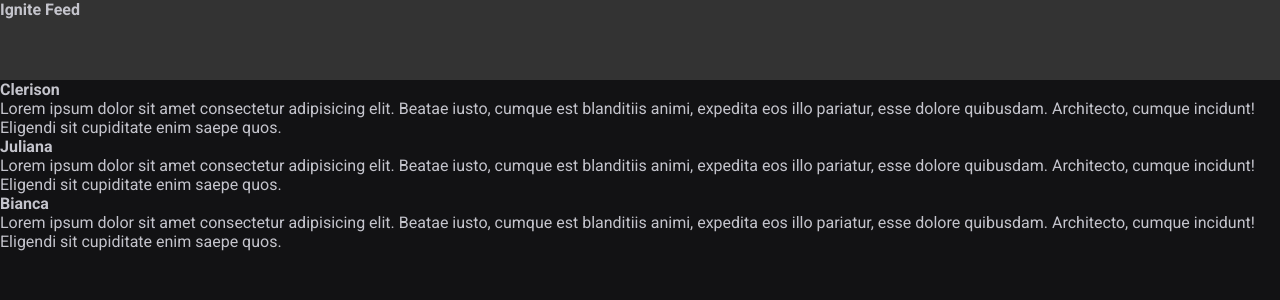
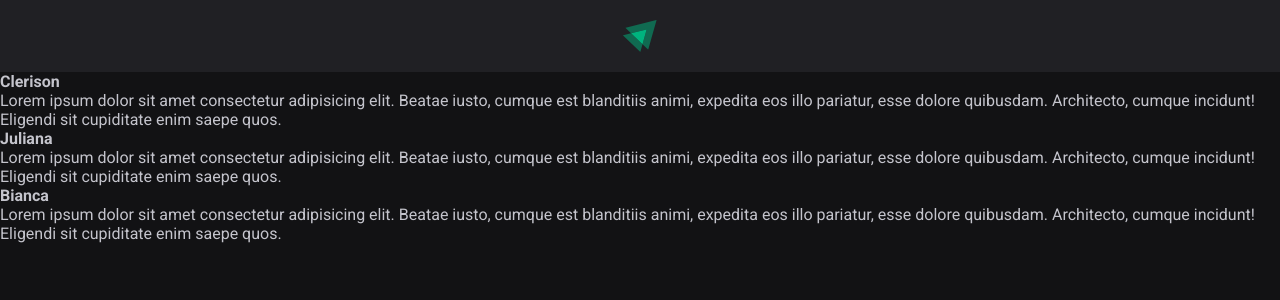
Before and after one commit to cosclerison/ignitefeed, a React (Vite) app: page / in a window 1280 px wide. Shown: the top 300 px of the page. Built offline with nearby package versions, Linux system fonts and the light colour scheme.

Commit message:
Logo SVG Header

```diff
--- a/src/components/Header.jsx
+++ b/src/components/Header.jsx
@@ -1,9 +1,10 @@
-import styles from './Header.module.css'
+import styles from './Header.module.css';
+import igniteLogo from "../assets/igniteLogo.svg";
 
 export function Header() {
     return (
         <header className={styles.header}>
-            <strong>Ignite Feed</strong>
+            <img src={igniteLogo} alt="Logo ignite Feed" />
         </header>
     )
 }
--- a/src/components/Header.module.css
+++ b/src/components/Header.module.css
@@ -1,4 +1,10 @@
 .header {
-    background: #333;
-    height: 80px;
+    background: var(--gray-800);
+    display: flex;
+    justify-content: center;
+    padding: 1.25rem 0;
 }
+
+.header img {
+    height: 2rem;
+}
```
Also changed, not shown: src/assets/igniteLogo.svg (added).
